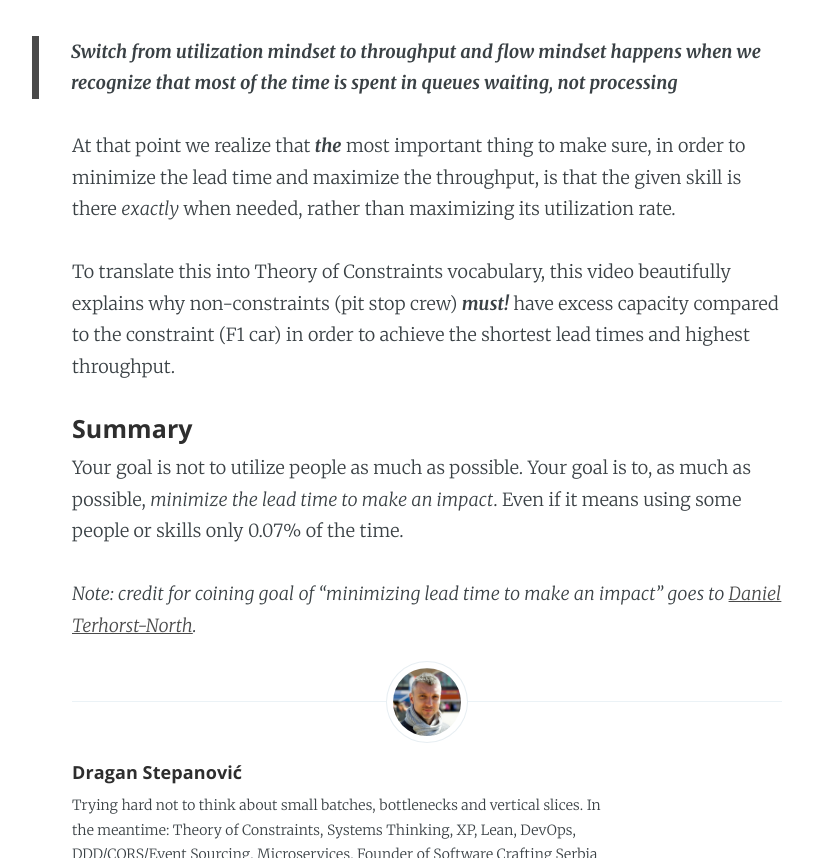
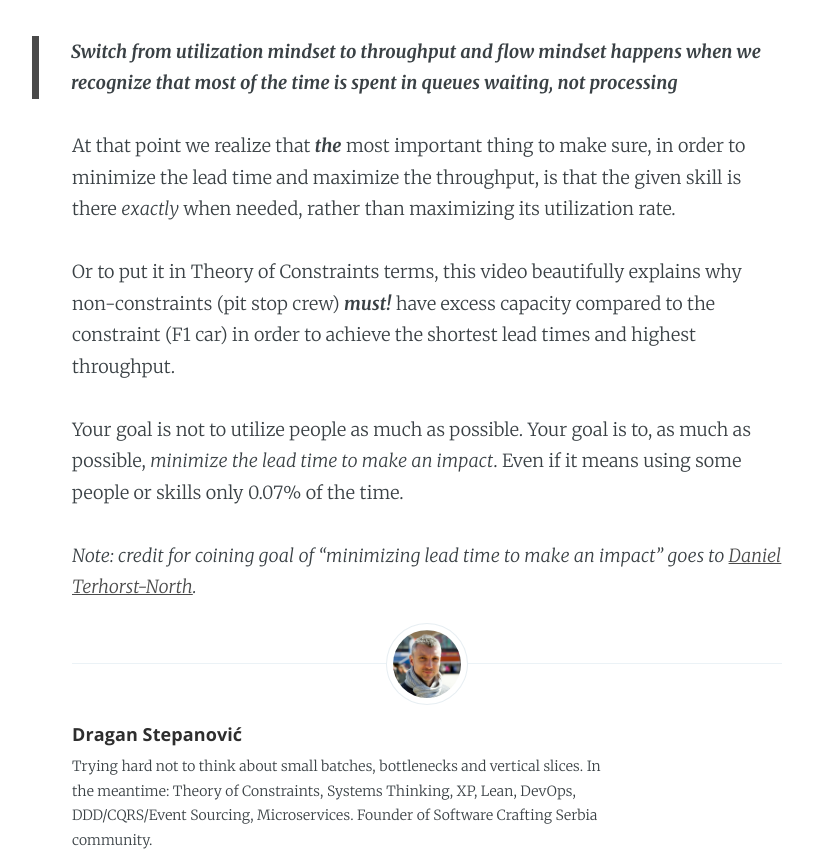
Before and after one commit to dragan-stepanovic/dragan-stepanovic.github.io, a Jekyll site: the page built from _posts/2020-01-14-formula-one-toc.md, in a window 1280 px wide and 900 px high, scrolled down 1358 px, cut to the strip 0-858 px from the top of the window. Shown: the whole strip, without its empty margins (213-1026 px from the left). Built offline with Jekyll 4.4.1, drawn with Linux system fonts in a browser that asks for light colours.

Commit message:
post updated

```diff
--- a/_posts/2020-01-14-formula-one-toc.md
+++ b/_posts/2020-01-14-formula-one-toc.md
@@ -17,9 +17,8 @@ It takes 2 seconds for the pit stop crew to change the tires. But if some member
 
 At that point we realize that **_the_** most important thing to make sure, in order to minimize the lead time and maximize the throughput, is that the given skill is there _exactly_ when needed, rather than maximizing its utilization rate.
 
-To translate this into Theory of Constraints vocabulary, this video beautifully explains why non-constraints (pit stop crew) **_must!_** have excess capacity compared to the constraint (F1 car) in order to achieve the shortest lead times and highest throughput.
+Or to put it in Theory of Constraints terms, this video beautifully explains why non-constraints (pit stop crew) **_must!_** have excess capacity compared to the constraint (F1 car) in order to achieve the shortest lead times and highest throughput.
 
-#### Summary
 Your goal is not to utilize people as much as possible. Your goal is to, as much as possible, _minimize the lead time to make an impact_. Even if it means using some people or skills only 0.07% of the time.
 
 
```
